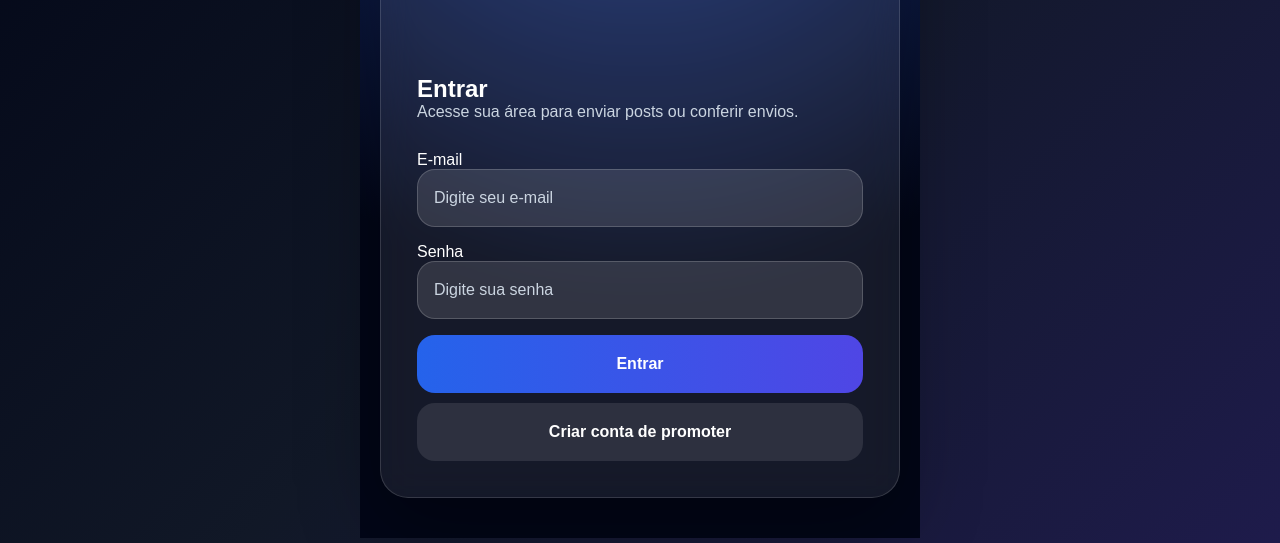
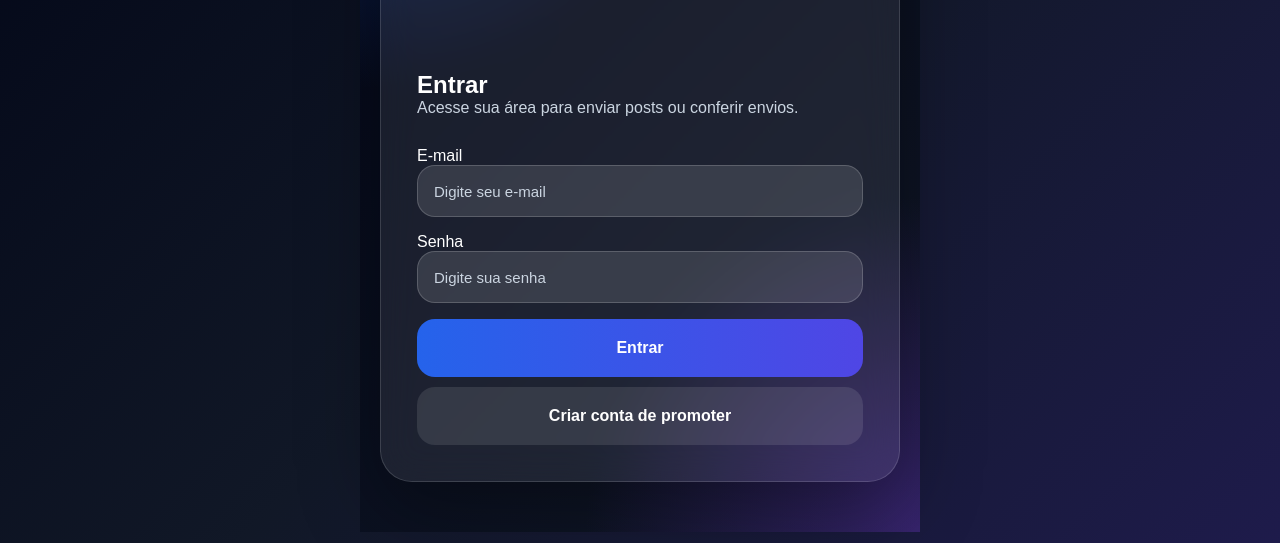
Before and after one commit to mcteodoro/painel-promoters, a website: page public/index.html in a window 1280 px wide. Shown: the part 257-800 px from the top of the page. Drawn offline with nearby package versions, Linux system fonts and the light colour scheme.

Commit message:
refina visual

```diff
--- a/public/style.css
+++ b/public/style.css
@@ -209,3 +209,32 @@ button {
   margin-top: 10px;
   background: rgba(255,255,255,0.10);
 }
+.field input {
+  height: 52px;
+  font-size: 15px;
+}
+
+.login-container {
+  transform: translateY(-10px);
+}
+
+.login-screen {
+  background:
+    radial-gradient(circle at top left, rgba(37, 99, 235, 0.35), transparent 35%),
+    radial-gradient(circle at bottom right, rgba(124, 58, 237, 0.35), transparent 35%),
+    linear-gradient(135deg, #020617, #111827);
+}
+
+button {
+  transition: 0.25s ease;
+}
+
+button:hover {
+  transform: translateY(-2px);
+  box-shadow: 0 12px 30px rgba(37, 99, 235, 0.35);
+}
+
+.login-card,
+.login-container {
+  border-radius: 32px;
+}
```
